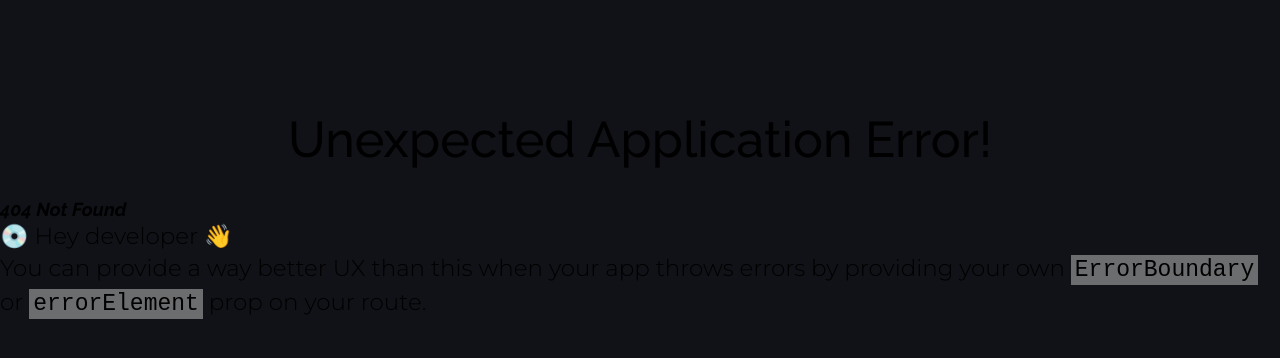
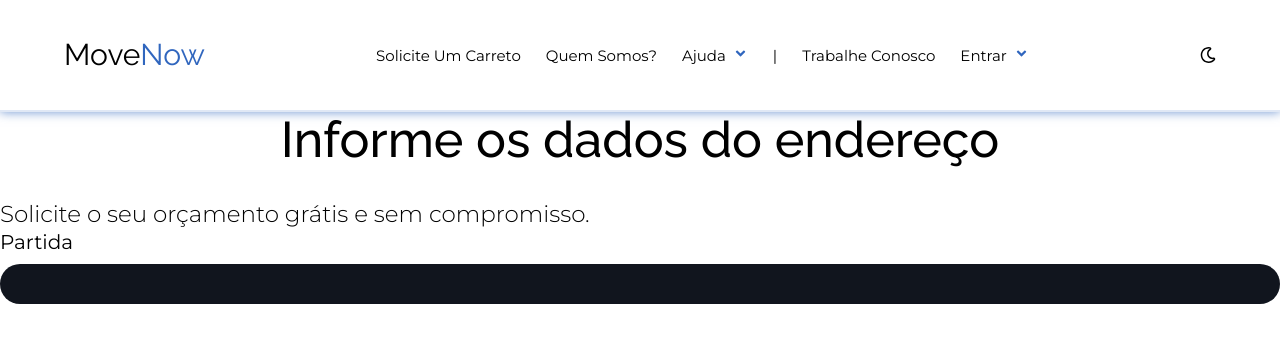
Before and after one commit to Move-Now/MoveNow, a React (Vite) app: page /orcamento in a window 1280 px wide. Before the commit this address had no page. Shown: the top 358 px of the page. Built offline with nearby package versions, Linux system fonts and the light colour scheme.

Commit message:
Criação da página de orçamentos

```diff
--- a/src/components/Header/Header.jsx
+++ b/src/components/Header/Header.jsx
@@ -84,7 +84,9 @@ export function Header(props) {
 
         <nav className={toggle && "navDisabled"}>
           <ul>
-            <li onClick={closeMenu}>Solicite um carreto</li>
+           <Link to={"/orcamento"}>
+           <li onClick={closeMenu}>Solicite um carreto</li>
+           </Link>
             <li onClick={closeMenu}>Quem somos?</li>
             <li
               onMouseEnter={dropdownAjuda}
--- a/src/main.jsx
+++ b/src/main.jsx
@@ -10,6 +10,7 @@ import { LandingPage } from "./pages/LandingPage";
 import { SignUpClient } from "./pages/SignUpClient";
 import { SignUpDriver } from "./pages/SignUpDriver";
 import { Login } from "./pages/Login";
+import { Order } from "./pages/Order/Order";
 
 //Configurando o React Router
 const router = createBrowserRouter([
@@ -34,6 +35,10 @@ const router = createBrowserRouter([
         path: "login",
         element: <Login />,
       },
+      {
+        path: "orcamento",
+        element: <Order />,
+      },
     ],
   },
 ]);
--- /dev/null
+++ b/src/pages/Order/Order.css
@@ -0,0 +1 @@
+@import url("../../index.css");
--- /dev/null
+++ b/src/pages/Order/Order.jsx
@@ -0,0 +1,21 @@
+import { Input } from "../../components/Input/Input";
+
+
+export function Order(){
+    return(
+        <>
+        <section>
+            <h2>Informe os dados do endereço</h2>
+            <p>Solicite o seu orçamento <span>grátis</span> e sem compromisso.</p>
+            <Input
+            title="Partida"
+            type=""
+            placeholder=""
+            />
+        </section>
+
+
+        </>
+
+    );
+}
```
